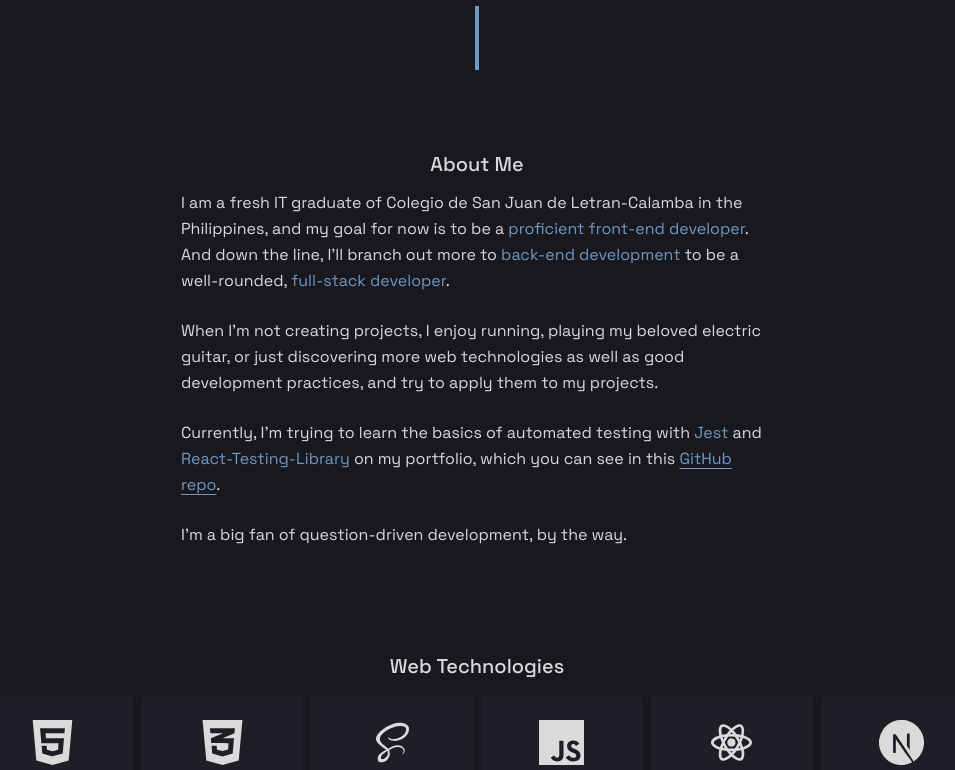
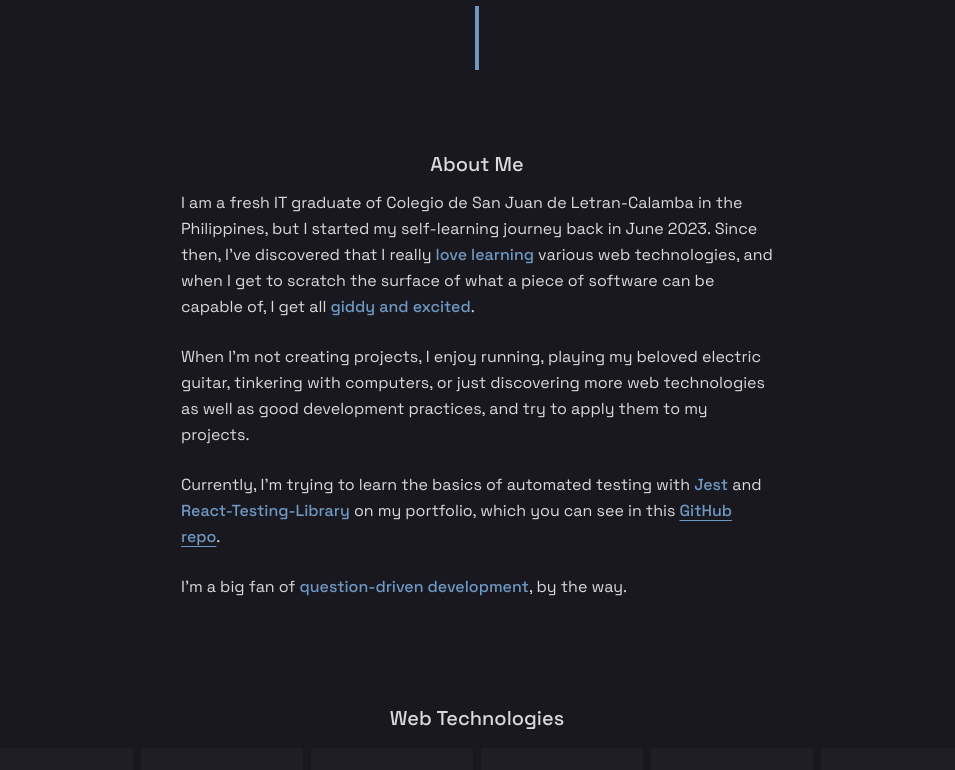
Before and after one commit to jdichh/portfolio-next, a Next.js app: page / in a window 1280 px wide. Shown: the part 438-1208 px from the top of the page, without its empty margins (163-1118 px from the left). Built offline with nearby package versions, Linux system fonts and the light colour scheme.

Commit message:
updated about section

```diff
--- a/src/components/about.tsx
+++ b/src/components/about.tsx
@@ -14,37 +14,41 @@ export default function About() {
       <SectionHeading>About Me</SectionHeading>
       <p className="mb-6">
         I am a fresh IT graduate of Colegio de San Juan de Letran-Calamba in the
-        Philippines, and my goal for now is to be a{" "}
-        <span className="text-[#6E99C4]">proficient front-end developer</span>.
-        And down the line, I'll branch out more to{" "}
-        <span className="text-[#6E99C4]">back-end development</span> to be a
-        well-rounded,
-        <span className="text-[#6E99C4]"> full-stack developer</span>.
+        Philippines, but I started my self-learning journey back in June 2023.
+        Since then, I've discovered that I really{" "}
+        <span className="text-[#6E99C4] font-medium">love learning</span>{" "}
+        various web technologies, and when I get to scratch the surface of what
+        a piece of software can be capable of, I get all{" "}
+        <span className="text-[#6E99C4] font-medium">giddy and excited</span>.
       </p>
       <p className="mb-6">
         When I'm not creating projects, I enjoy running, playing my beloved
-        electric guitar, or just discovering more web technologies as well as
+        electric guitar, tinkering with computers, or just discovering more web technologies as well as
         good development practices, and try to apply them to my projects.
       </p>
       {/* I'll use GitHub API soon. */}
       <p className="mb-6">
         Currently, I'm trying to learn the basics of automated testing with{" "}
-        <span className="text-[#6E99C4]">Jest</span> and{" "}
-        <span className="text-[#6E99C4]">React-Testing-Library</span> on my
+        <span className="text-[#6E99C4] font-medium">Jest</span> and{" "}
+        <span className="text-[#6E99C4] font-medium">React-Testing-Library</span> on my
         portfolio, which you can see in this{" "}
         <a
           href="https://github.com/jdichh/portfolio-next-TESTING/tree/main/__test__"
           target="_blank"
           aria-label="Button to the GitHub repo where I'm trying to practice automated testing with jest and react-testing library"
         >
-          <span className="text-[#6E99C4] underline underline-offset-4 hover:text-[#DADADA] transition ease-in-out duration-100">
+          <span className="text-[#6E99C4] font-medium underline underline-offset-4 hover:text-[#DADADA] transition ease-in-out duration-100">
             GitHub repo
           </span>
         </a>
         .
       </p>
       <p className="mb-6">
-        I'm a big fan of question-driven development, by the way.
+        I'm a big fan of{" "}
+        <span className="text-[#6E99C4] font-medium">
+          question-driven development
+        </span>
+        , by the way.
       </p>
     </motion.section>
   );
```
Also changed, not shown: 1 other file (tests, documents, lock files or other folders).
